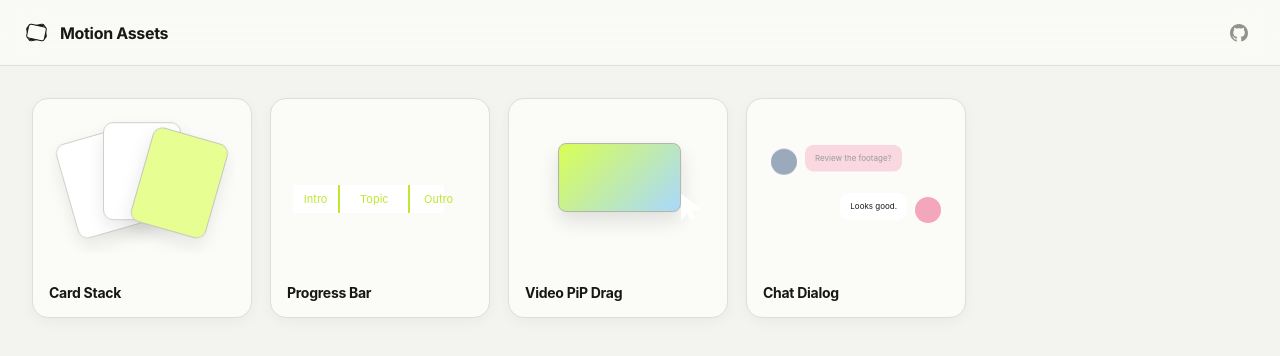
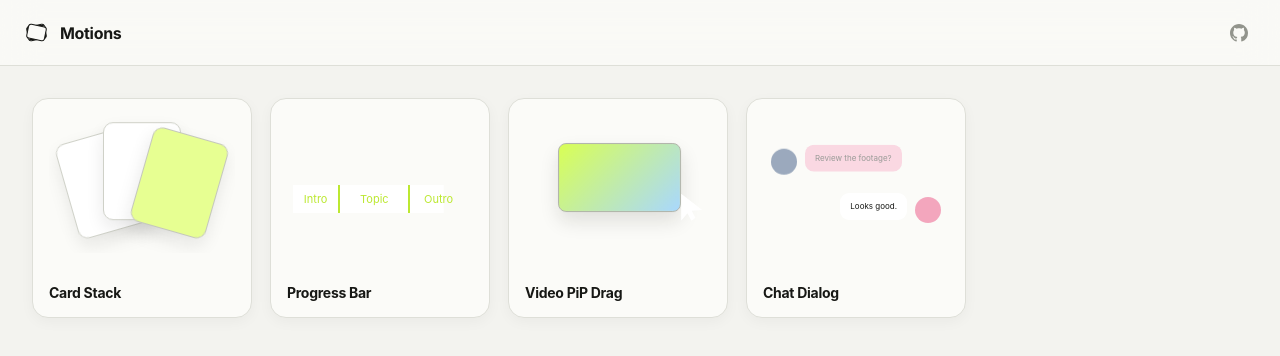
Before and after one commit to DanielDaniel2201/motion-assets, a React (Vite) app: page / in a window 1280 px wide. Shown: the top 356 px of the page. Built offline with nearby package versions, Linux system fonts and the light colour scheme.

Commit message:
style: rename header brand to Motions

```diff
--- a/src/App.tsx
+++ b/src/App.tsx
@@ -51,7 +51,7 @@ export function App() {
       <header className="topbar library-topbar">
         <div className="brand">
           <span className="brand-mark"><i /><i /><i /></span>
-          <span>Motion Assets</span>
+          <span>Motions</span>
         </div>
         <a
           className="github-link"
```
